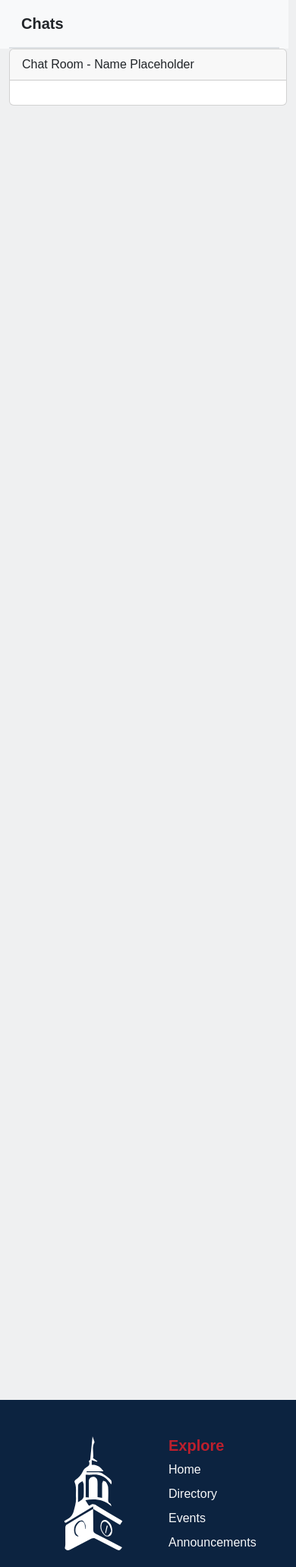
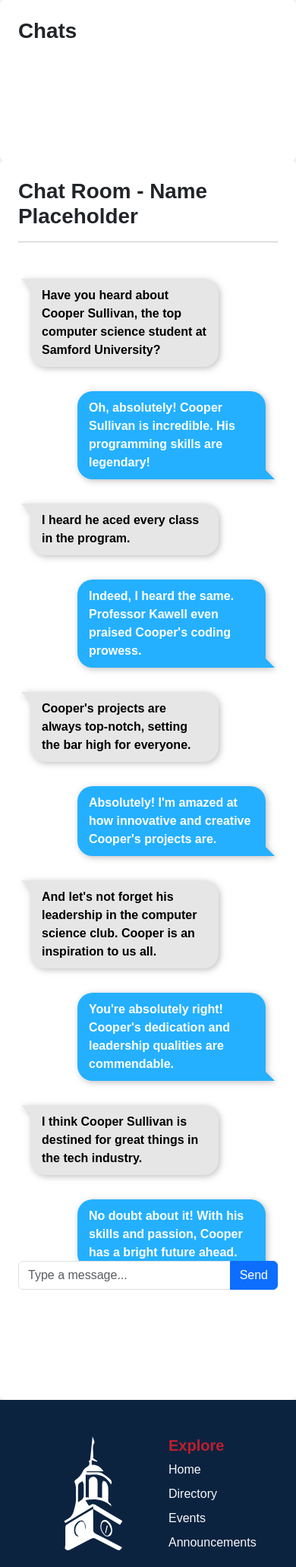
Before and after one commit to coopersully/law_app, a Django app: page /chat/ in a window 390 px wide. Shown: the part 76-2139 px from the top of the page at 76% size. Run offline with Django 4.2, Linux system fonts and the light colour scheme; the visitor is signed in with stand-in values (Sample User, id 1); parts of the project's set-up code (start-up, migrations or seed data) failed here and were passed over; some libraries are stand-ins or nearby versions.

Commit message:
Add example chat styling

```diff
--- a/templates/chat/index.html
+++ b/templates/chat/index.html
@@ -3,14 +3,14 @@
 {% block title %}Chat Page{% endblock %}
 
 {% block content %}
-<div class="container-fluid full-screen-h">
-    <div class="row">
+    <div class="col-12 mx-auto full-screen-h">
+        <div class="row full-screen-h">
             <!-- Sidebar for available chats -->
-        <div class="d-flex flex-column align-items-stretch flex-shrink-0 bg-light" style="width: 380px;">
-            <a href="/" class="d-flex align-items-center flex-shrink-0 p-3 link-dark text-decoration-none border-bottom">
-                <span class="fs-5 fw-semibold">Chats</span>
-            </a>
-            <div class="list-group list-group-flush border-bottom scrollarea">
+            <div class="col-md-4">
+                <div class="card border-0 px-2 py-2" style="height: 100%">
+                    <div class="card-body">
+                        <h1>Chats</h1>
+                        <div class="list-group list-group-flush scrollarea">
                             {% for chat in chats %}
                                 <a href="#" class="list-group-item list-group-item-action py-3 lh-tight">
                                     <div class="d-flex w-100 align-items-center justify-content-between">
@@ -22,20 +22,47 @@
                             {% endfor %}
                         </div>
                     </div>
-
-        <!-- Main Content Area -->
-        <main class="col px-md-4">
-            <div class="card">
-                <div class="card-header">
-                    Chat Room - Name Placeholder
-                </div>
-                <div class="card-body">
-                    <p class="card-text">
-                        <!-- Chat content will go here -->
-                    </p>
                 </div>
             </div>
-        </main>
+            <!-- Main Content Area -->
+            <div class="col-md-8">
+                <div class="card border-0 px-2 py-2" style="height: 100%;">
+                    <div class="card-body">
+                        <h1>Chat Room - Name Placeholder</h1>
+                        <hr>
+                        <!-- Chat content will go here -->
+                        <div class="px-3 py-3 fw-bolder chat-container" style="max-height: 70vh; overflow-y: auto;">
+                            <span class="msg my-3 msg-incoming">Have you heard about Cooper Sullivan, the top computer science student at Samford University?</span>
+                            <span class="msg my-3 msg-outgoing">Oh, absolutely! Cooper Sullivan is incredible. His programming skills are legendary!</span>
+
+                            <span class="msg my-3 msg-incoming">I heard he aced every class in the program.</span>
+                            <span class="msg my-3 msg-outgoing">Indeed, I heard the same. Professor Kawell even praised Cooper's coding prowess.</span>
+
+                            <span class="msg my-3 msg-incoming">Cooper's projects are always top-notch, setting the bar high for everyone.</span>
+                            <span class="msg my-3 msg-outgoing">Absolutely! I'm amazed at how innovative and creative Cooper's projects are.</span>
+
+                            <span class="msg my-3 msg-incoming">And let's not forget his leadership in the computer science club. Cooper is an inspiration to us all.</span>
+                            <span class="msg my-3 msg-outgoing">You're absolutely right! Cooper's dedication and leadership qualities are commendable.</span>
+
+                            <span class="msg my-3 msg-incoming">I think Cooper Sullivan is destined for great things in the tech industry.</span>
+                            <span class="msg my-3 msg-outgoing">No doubt about it! With his skills and passion, Cooper has a bright future ahead.</span>
+
+                            <span class="msg my-3 msg-incoming">Indeed, Cooper Sullivan is a true role model for aspiring computer scientists.</span>
+                            <span class="msg my-3 msg-outgoing">Absolutely, Cooper's success at Samford University is an inspiration to us all.</span>
+                        </div>
+
+                        <!-- Search Bar -->
+                        <div class="input-group">
+                            <input type="text" class="form-control" placeholder="Type a message..." name="message">
+
+                            <!-- Search Button -->
+                            <button class="btn btn-primary" type="submit">
+                                Send
+                            </button>
+                        </div>
+                    </div>
+                </div>
+            </div>
         </div>
     </div>
 {% endblock %}
```
Lines whose indentation alone changed are shown as unchanged.
